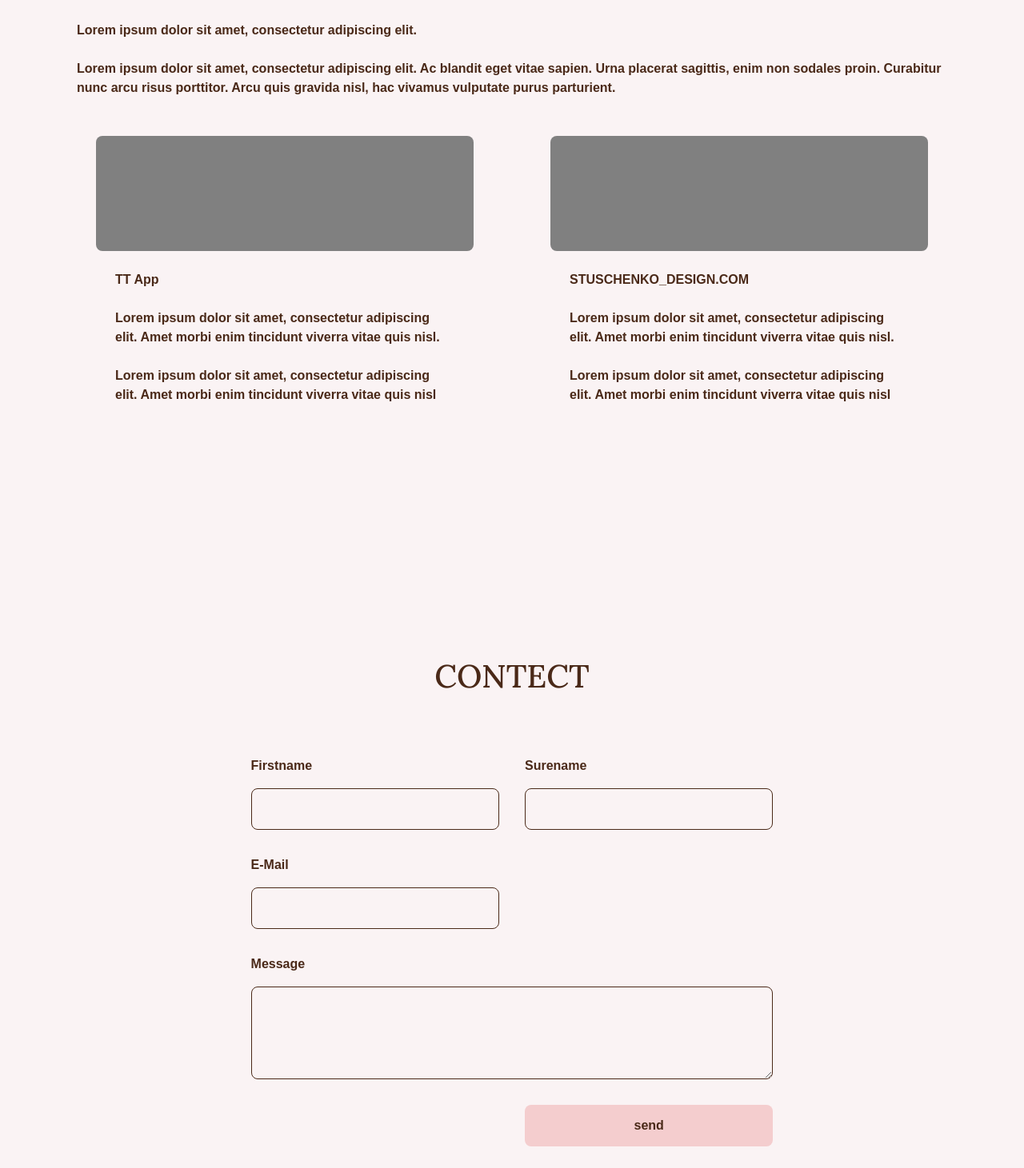
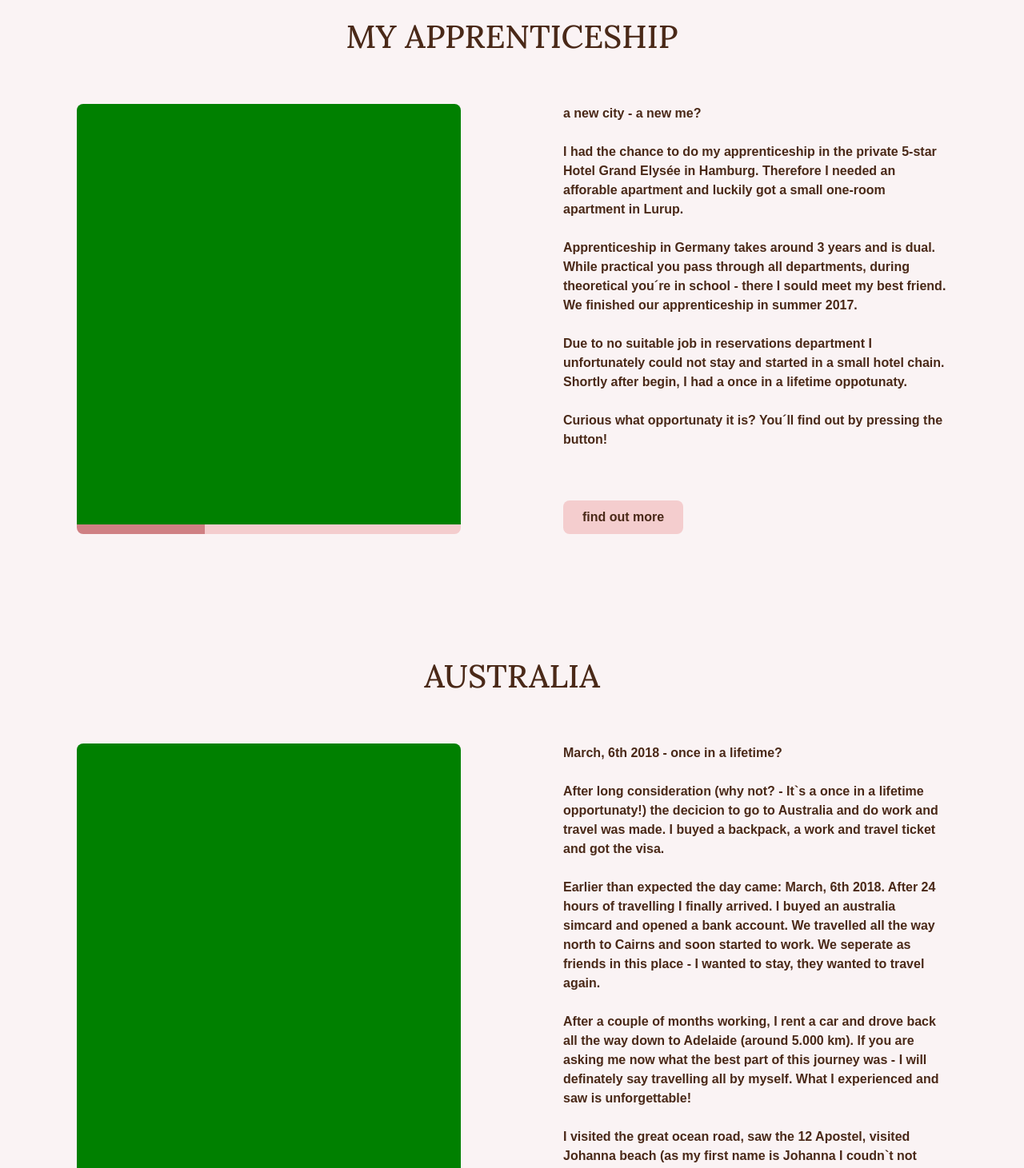
Before and after one commit to Alvadda/stuschenko-design, a React (Create React App) app: page /#home in a window 1280 px wide. Shown: the part 2630-4091 px from the top of the page at 80% size. Before the commit the page ends 4064 px from the top, so only its background shows below. Built offline with nearby package versions, Linux system fonts and the light colour scheme; a web font is replaced by a local one.

Commit message:
add about pages

```diff
--- a/src/App.tsx
+++ b/src/App.tsx
@@ -2,7 +2,10 @@ import React from 'react'
 import Header from './components/header/Header'
 import PageContextProvider from './contexts/PageContext'
 import About from './pages/about/About'
-import Childhood from './pages/childhood/Childhood'
+import Apprenticeship from './pages/about/Apprenticeship'
+import Australia from './pages/about/Australia'
+import AustraliaV2 from './pages/about/AustraliaV2'
+import Childhood from './pages/about/Childhood'
 import Contact from './pages/contact/Contact'
 import Gallery from './pages/gallery/Gallery'
 import Landing from './pages/landing/Landing'
@@ -15,6 +18,9 @@ function App() {
       <Landing />
       <About />
       <Childhood />
+      <Apprenticeship />
+      <Australia />
+      <AustraliaV2 />
       <Gallery />
       <Portfolio />
       <Contact />
--- /dev/null
+++ b/src/pages/about/Apprenticeship.tsx
@@ -0,0 +1,41 @@
+import Button from '../../components/button/Button'
+import Carousel from '../../components/carousel/Carousel'
+import Page from '../../components/page/Page'
+
+function Apprenticeship() {
+  return (
+    <Page page="about" threshold={0.6}>
+      <div className="container">
+        <h2>My apprenticeship</h2>
+        <div className="content">
+          <Carousel speed={2000} progressBar>
+            <div style={{ backgroundColor: 'green' }}></div>
+            <div style={{ backgroundColor: 'pink' }}></div>
+            <div style={{ backgroundColor: 'blue' }}></div>
+          </Carousel>
+          <div>
+            <h3>a new city - a new me?</h3>
+            <p className="text">
+              I had the chance to do my apprenticeship in the private 5-star Hotel Grand Elysée in Hamburg. Therefore I needed an afforable
+              apartment and luckily got a small one-room apartment in Lurup.
+            </p>
+            <p className="text">
+              Apprenticeship in Germany takes around 3 years and is dual. While practical you pass through all departments, during
+              theoretical you´re in school - there I sould meet my best friend. We finished our apprenticeship in summer 2017.
+            </p>
+            <p className="text">
+              Due to no suitable job in reservations department I unfortunately could not stay and started in a small hotel chain. Shortly
+              after begin, I had a once in a lifetime oppotunaty.
+            </p>
+            <p className="text">Curious what opportunaty it is? You´ll find out by pressing the button!</p>
+            <div className="buttonsGrp">
+              <Button variant="full">find out more</Button>
+            </div>
+          </div>
+        </div>
+      </div>
+    </Page>
+  )
+}
+
+export default Apprenticeship
--- /dev/null
+++ b/src/pages/about/Australia.tsx
@@ -0,0 +1,42 @@
+import Carousel from '../../components/carousel/Carousel'
+import Page from '../../components/page/Page'
+
+function Australia() {
+  return (
+    <Page page="about" threshold={0.6}>
+      <div className="container">
+        <h2>Australia</h2>
+        <div className="content">
+          <Carousel speed={2000} progressBar>
+            <div style={{ backgroundColor: 'green' }}></div>
+            <div style={{ backgroundColor: 'pink' }}></div>
+            <div style={{ backgroundColor: 'blue' }}></div>
+          </Carousel>
+          <div>
+            <h3>March, 6th 2018 - once in a lifetime?</h3>
+            <p className="text">
+              After long consideration (why not? - It`s a once in a lifetime opportunaty!) the decicion to go to Australia and do work and
+              travel was made. I buyed a backpack, a work and travel ticket and got the visa.
+            </p>
+            <p className="text">
+              Earlier than expected the day came: March, 6th 2018. After 24 hours of travelling I finally arrived. I buyed an australia
+              simcard and opened a bank account. We travelled all the way north to Cairns and soon started to work. We seperate as friends
+              in this place - I wanted to stay, they wanted to travel again.
+            </p>
+            <p className="text">
+              After a couple of months working, I rent a car and drove back all the way down to Adelaide (around 5.000 km). If you are
+              asking me now what the best part of this journey was - I will definately say travelling all by myself. What I experienced and
+              saw is unforgettable!
+            </p>
+            <p className="text">
+              I visited the great ocean road, saw the 12 Apostel, visited Johanna beach (as my first name is Johanna I coudn`t not stop
+              there), the german city Hahndorf, Melbourne and Adelaide, to name but a few.
+            </p>
+          </div>
+        </div>
+      </div>
+    </Page>
+  )
+}
+
+export default Australia
--- /dev/null
+++ b/src/pages/about/AustraliaV2.tsx
@@ -0,0 +1,42 @@
+import Carousel from '../../components/carousel/Carousel'
+import Page from '../../components/page/Page'
+
+function AustraliaV2() {
+  return (
+    <Page page="about" threshold={0.6}>
+      <div className="container">
+        <h2>Australia 2.0</h2>
+        <div className="content">
+          <Carousel speed={2000} progressBar>
+            <div style={{ backgroundColor: 'green' }}></div>
+            <div style={{ backgroundColor: 'pink' }}></div>
+            <div style={{ backgroundColor: 'blue' }}></div>
+          </Carousel>
+          <div>
+            <h3>September 2018 - Can I go back?</h3>
+            <p className="text">
+              I was sad about leaving but my sister get married and and the beinning I only planned to stay in Australia for a half year.
+              Before I came back to Germany I travelled August 2018 through Bali and visited Singapoor.
+            </p>
+            <p className="text">
+              At the very beginning, I coudn´t knew that I am falling in love with Australia and absolutely wanted to go back. So after my
+              sisters wedding I went back and soon found a job in Sydney where I lived in a Hostel around the corner and also worked for
+              accommodation.
+            </p>
+            <p className="text">
+              I celebrated new Year in Sydney and as my visa expired I did not want to go straight back to Germany. I opt to first visiting
+              Abu Dhabi where I stayed in a Hotel with an awesome room and entered the plane just a week after to go to Rome.
+            </p>
+            <p className="text">
+              After arriving and checking in into a cozy Hotel someone knocked at my door. My parents suprised me by passing over my german
+              simcard. I was so perplex that I wanted to close the door. Very late I realized that they are here and that we are visiting
+              Rome all together. I will never vorget this very special moment (wheter I want it or not I can´t - it´s on video).
+            </p>
+          </div>
+        </div>
+      </div>
+    </Page>
+  )
+}
+
+export default AustraliaV2
```
